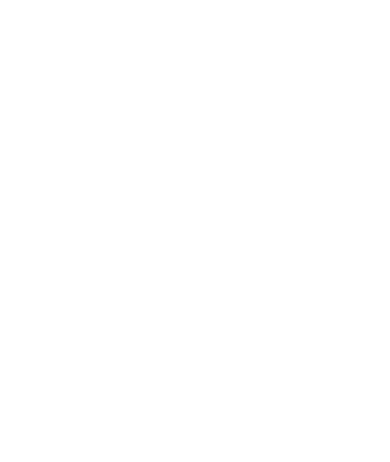
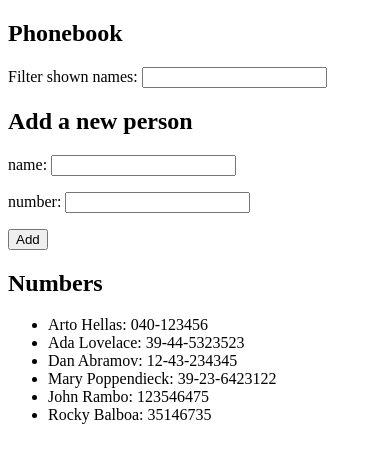
Before and after one commit to stefano76/full-stack-open-course, a React (Vite) app in the folder part2/phonebook/: page / in a window 390 px wide. Shown: the top 462 px of the page. Built offline with nearby package versions, Linux system fonts and the light colour scheme; data requests are answered from the project's data file.

Commit message:
Exercise 2.12: The Phonebook step 7

```diff
--- a/part2/phonebook/db.json
+++ b/part2/phonebook/db.json
@@ -1,5 +1,5 @@
 {
-  "persons":[
+  "persons": [
     {
       "name": "Arto Hellas",
       "number": "040-123456",
@@ -19,6 +19,17 @@
       "name": "Mary Poppendieck",
       "number": "39-23-6423122",
       "id": "4"
+    },
+    {
+      "name": "John Rambo",
+      "number": "123546475",
+      "id": "AOrmzhZuE-Q"
+    },
+    {
+      "name": "Rocky Balboa",
+      "number": "35146735",
+      "id": "fXRUM4CCM2U"
     }
-  ]
+  ],
+  "$schema": "./node_modules/json-server/schema.json"
 }
--- a/part2/phonebook/src/App.jsx
+++ b/part2/phonebook/src/App.jsx
@@ -18,16 +18,18 @@
                 setPersons(response.data)
             })
     }, [])
-    console.log(persons)
-    /*const addName = (event) => {
+
+    const addName = (event) => {
         event.preventDefault()
-
-        console.log(newNumber)
 
         if (persons.find(person => person.name === newName)) {
             alert(`${newName} is already in the phonebook!`)
         } else {
-            setPersons([...persons, {name: newName, number: newNumber}])
+            axios
+                .post('http://localhost:3001/persons', {name: newName, number: newNumber})
+                .then(response => {
+                    setPersons([...persons, response.data])
+                })
         }
 
         setNewName('')
@@ -65,7 +67,7 @@
             <h2>Numbers</h2>
             <Persons persons={personsToShow} />
         </div>
-    )*/
+    )
 }
 
 export default App
```
